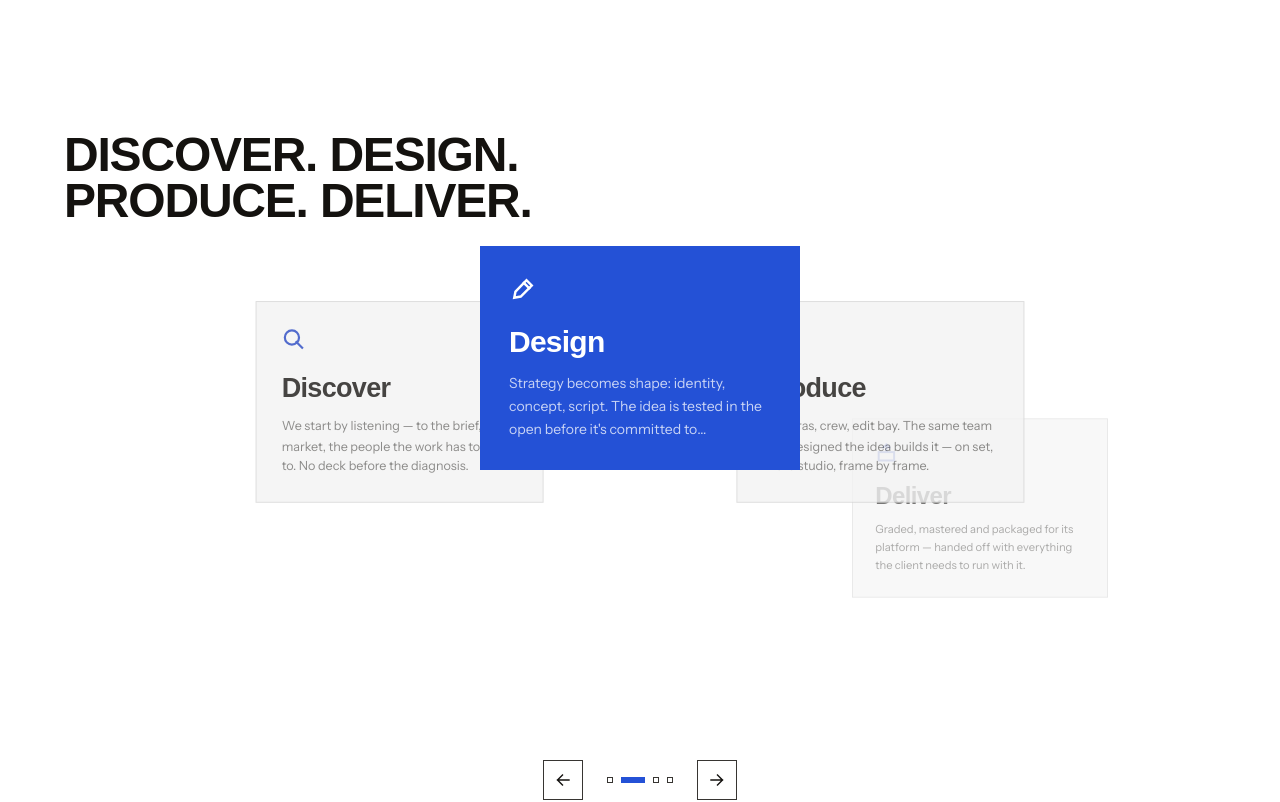
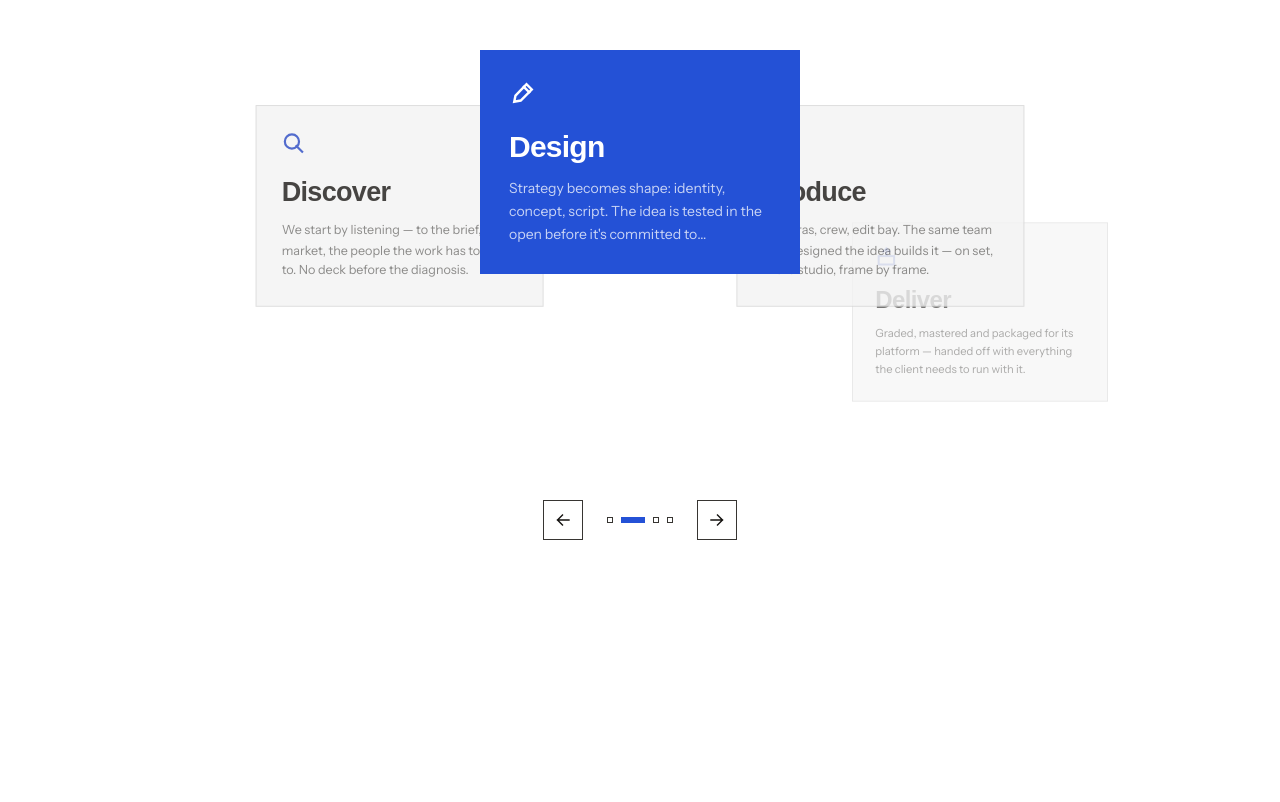
Before and after one commit to kensawawe/mediafoundrysl, a Next.js app: page / in a window 1280 px wide. Shown: the part 4420-5222 px from the top of the page. Built offline with nearby package versions, Linux system fonts and the light colour scheme; a web font is replaced by a local one.

Commit message:
Tighten spacing below the process arc carousel
Shrink the track's fixed height to match the arc's actual vertical
footprint (the curve clusters cards near the top, leaving dead space
below) so the prev/next controls sit closer to the cards instead of
floating far beneath them.

```diff
--- a/components/home/Process.tsx
+++ b/components/home/Process.tsx
@@ -168,7 +168,7 @@ function ProcessArcCarousel() {
       <div
         className={clsx(
           "relative mx-auto w-full transition-[height] duration-300",
-          isCompact ? "h-[320px] max-w-xl" : "h-[440px] max-w-3xl",
+          isCompact ? "h-[260px] max-w-xl" : "h-[360px] max-w-3xl",
         )}
       >
         <AnimatePresence>
@@ -220,7 +220,7 @@ function ProcessArcCarousel() {
         </AnimatePresence>
       </div>
 
-      <div className="mt-8 flex items-center justify-center gap-6">
+      <div className="mt-2 flex items-center justify-center gap-6">
         <button
           type="button"
           onClick={prev}
@@ -266,11 +266,7 @@ export function Process() {
   return (
     <Section id="process">
       <Container>
-        <h2 className="max-w-2xl font-display text-4xl font-black uppercase leading-[0.95] tracking-tight sm:text-5xl">
-          Discover. Design. Produce. Deliver.
-        </h2>
-
-        <div ref={ref} className="mt-16">
+        <div ref={ref}>
           {/* Desktop/tablet: a rotating arc, the active stage centered up top. */}
           <div className="hidden md:block">
             <ProcessArcCarousel />
```
